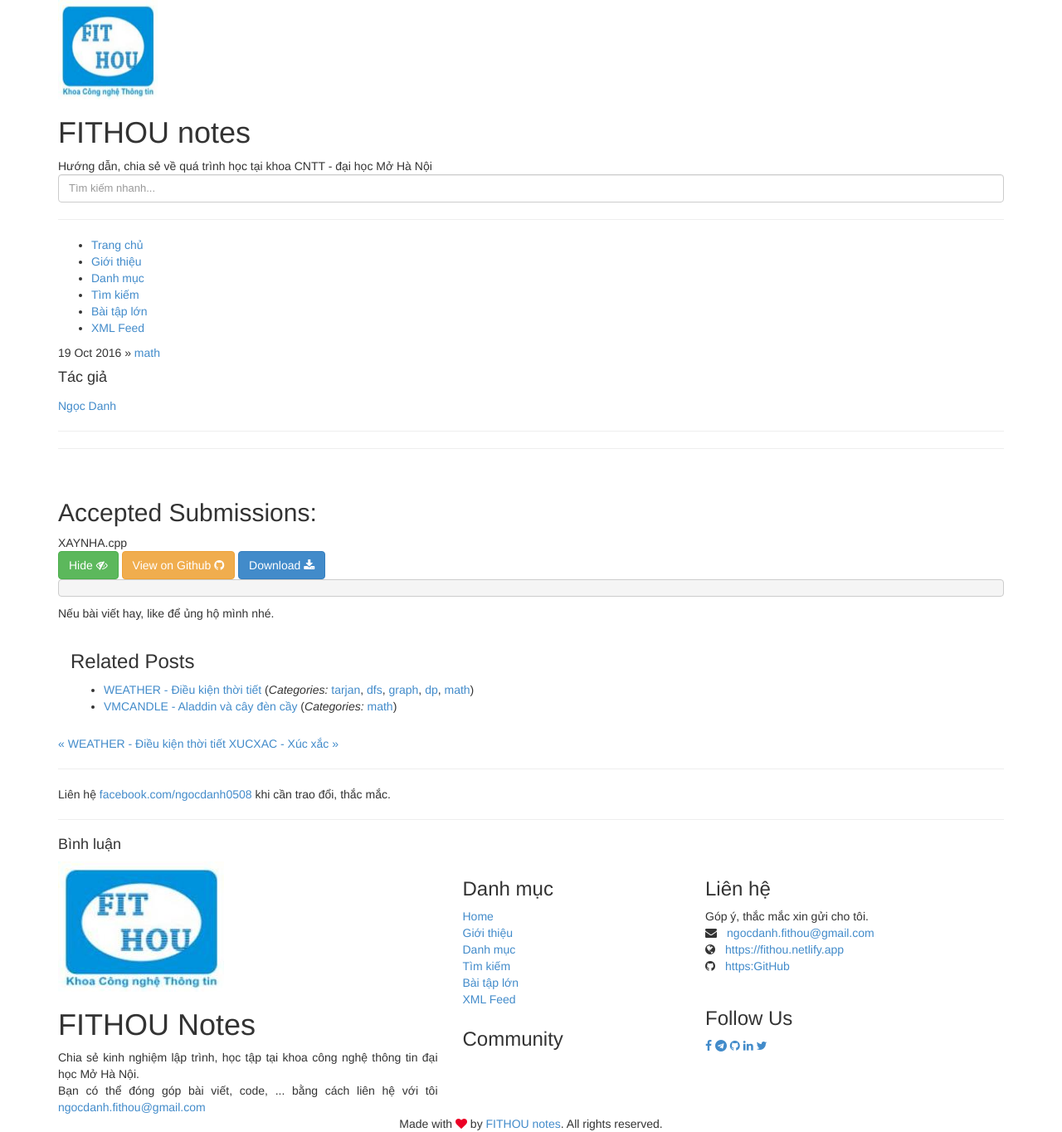
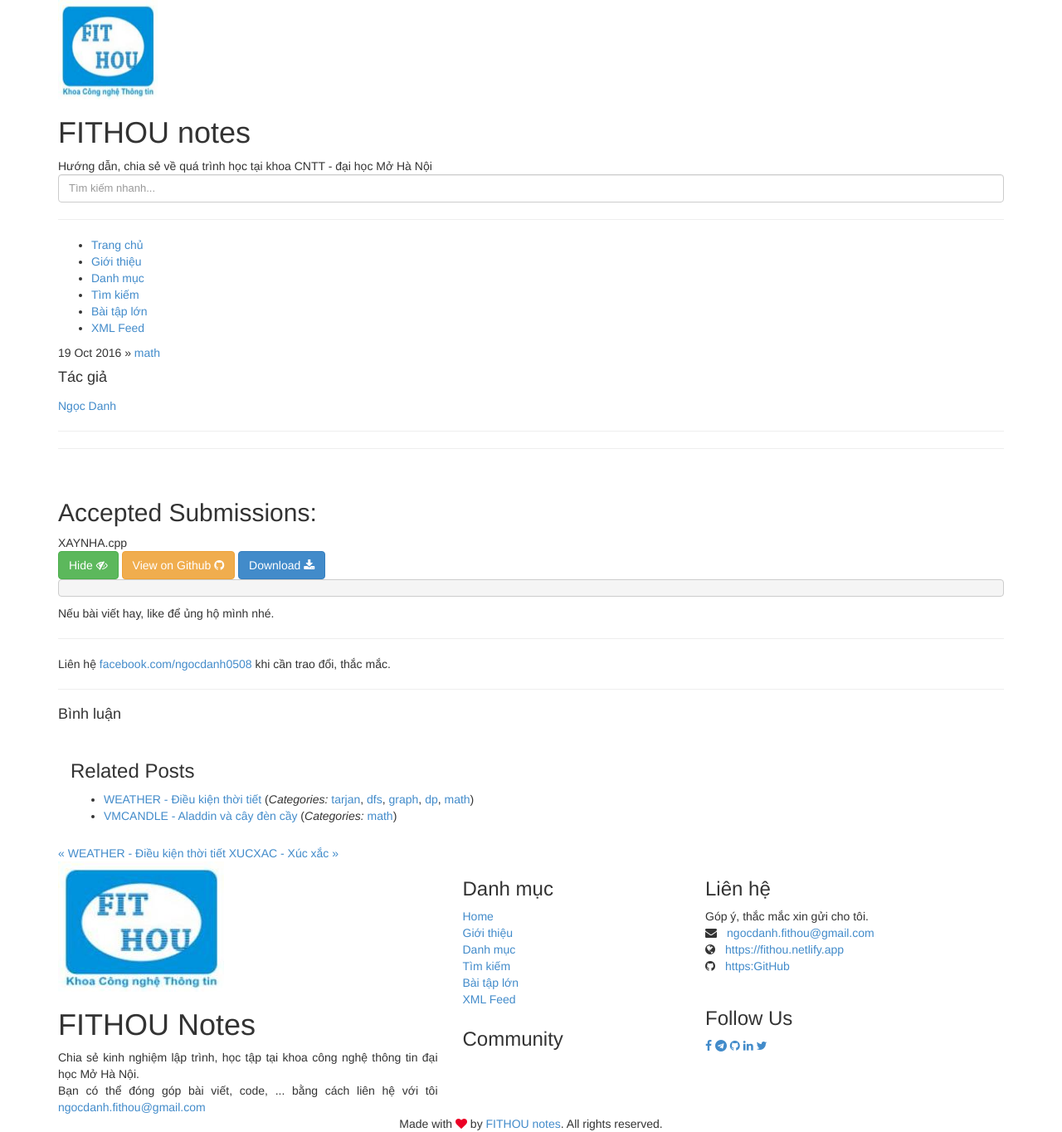
Before and after one commit to jsad1900/fithou, a Jekyll site: the page built from _posts/2016-10-19-XAYNHA.md, in a window 1280 px wide. Shown: the whole page at 83% size. Built offline with Jekyll 4.4.1, drawn with Linux system fonts in a browser that asks for light colours; nearby versions of some CDN libraries; some web fonts are replaced; comment, search, counter and statistics services are not loaded; a style sheet for code colours, icons or effects is not loaded; grey boxes are pictures that could not be loaded.

Commit message:
absolute comment fb

```diff
--- a/_layouts/post.html
+++ b/_layouts/post.html
@@ -63,6 +63,12 @@ layout: default
   </div>
   {% endfor %} {% endif %}
   {% include fb-like.html %}
+  <!--facebook comment-->
+<hr>
+Liên hệ <a href="//facebook.com/ngocdanh0508">facebook.com/ngocdanh0508</a> khi cần trao đổi, thắc mắc.
+<hr />
+<h4>Bình luận</h4>
+{% include fb-comments.html %}
 </div>
 
 {% assign hasSimilar = '' %} {% for post in site.posts %} {% assign
@@ -102,10 +108,3 @@ post != page and tag == thisTag %} {% if hasSimilar.size == 0 %}
 
 <!-- Disqus Comment Plugin -->
 <!-- {% include disqus.html %} -->
-
-<!--facebook comment-->
-<hr>
-Liên hệ <a href="//facebook.com/ngocdanh0508">facebook.com/ngocdanh0508</a> khi cần trao đổi, thắc mắc.
-<hr />
-<h4>Bình luận</h4>
-{% include fb-comments.html %}
--- a/_sass/_main.scss
+++ b/_sass/_main.scss
@@ -447,7 +447,10 @@ div.btn-share {
 		transform: translate(-50%, -52%);
 	}
 }
-
+td, th {
+    border: 1px solid;
+    padding: 5px;
+}
 .posts {
 	padding-left: 10px;
 	li {
```
